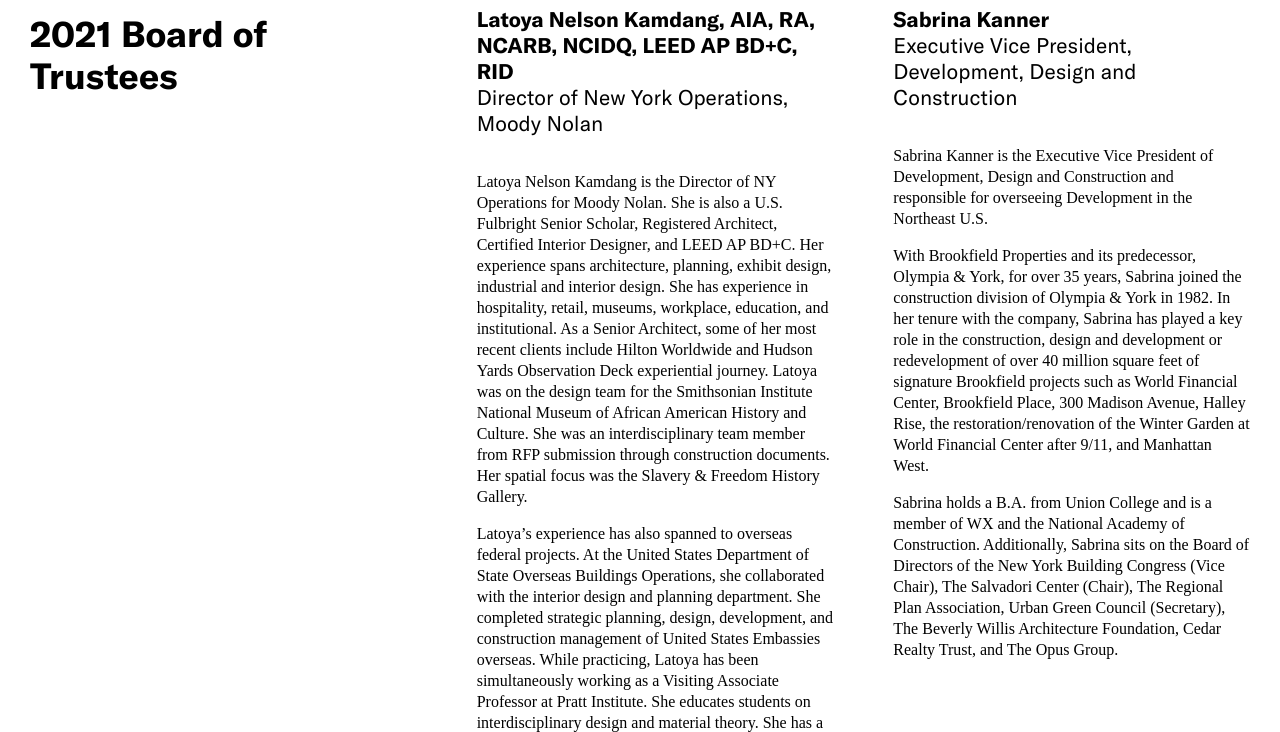
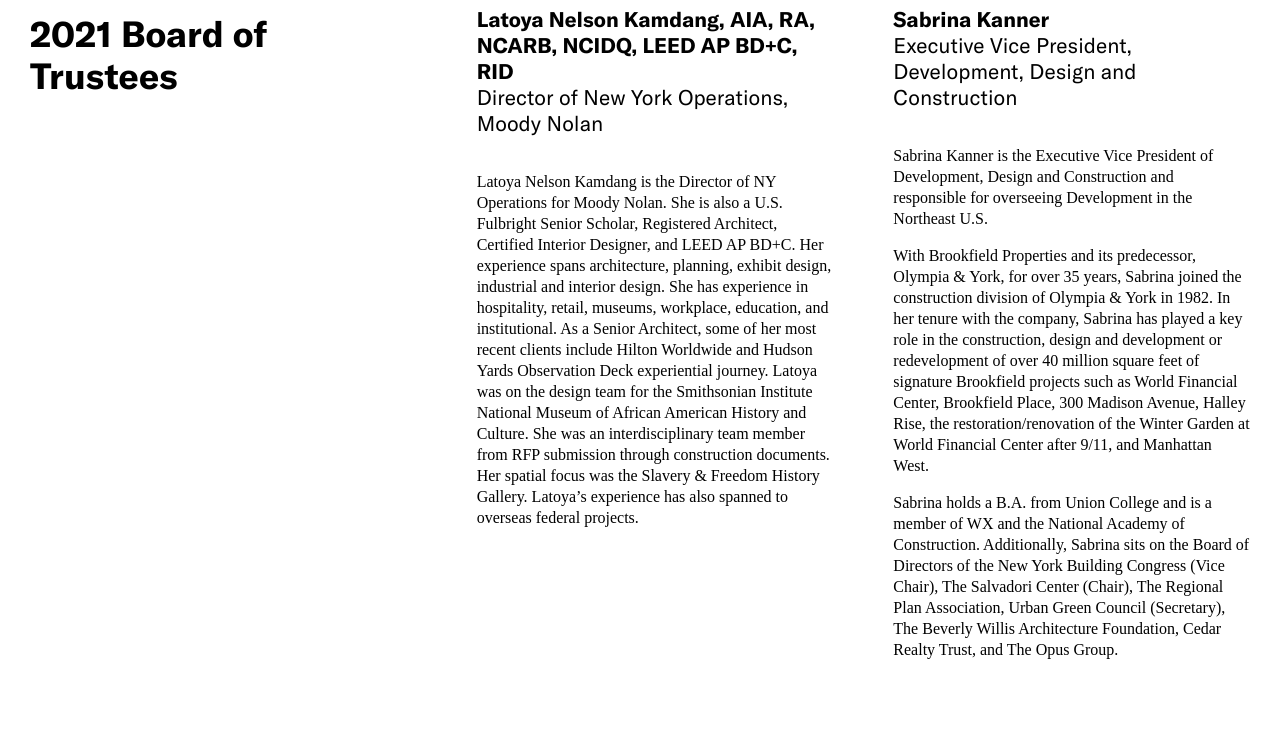
Before and after one commit to jengalas/bwaf-bbw, a Jekyll site: the page built from about/boardandstaff.md, in a window 1280 px wide and 900 px high, scrolled down 3242 px, cut to the strip 87-819 px from the top of the window. Built offline with Jekyll 4.4.1, drawn with Linux system fonts in a browser that asks for light colours; some web fonts are replaced; some of the changed text lies outside the part shown.

Commit message:
Update from Forestry.io Aislinn McNamara updated about/boardandstaff.md

```diff
--- a/about/boardandstaff.md
+++ b/about/boardandstaff.md
@@ -97,29 +97,17 @@
   - title: Latoya Nelson Kamdang, AIA, RA, NCARB, NCIDQ, LEED AP BD+C, RID
     title_role: Director of New York Operations, Moody Nolan
     image: "/v1618332981/20191107_Latoya16463-cropped_xjlbgz.jpg"
-    description: "Latoya Nelson Kamdang is the Director of NY Operations for Moody
+    description: Latoya Nelson Kamdang is the Director of NY Operations for Moody
       Nolan. She is also a U.S. Fulbright Senior Scholar, Registered Architect, Certified
       Interior Designer, and LEED AP BD+C. Her experience spans architecture, planning,
       exhibit design, industrial and interior design. She has experience in hospitality,
-      retail, museums, workplace, education, and institutional.  As a Senior Architect,
+      retail, museums, workplace, education, and institutional. As a Senior Architect,
       some of her most recent clients include Hilton Worldwide and Hudson Yards Observation
       Deck experiential journey. Latoya was on the design team for the Smithsonian
       Institute National Museum of African American History and Culture. She was an
       interdisciplinary team member from RFP submission through construction documents.
-      Her spatial focus was the Slavery & Freedom History Gallery.  \n\nLatoya’s experience
-      has also spanned to overseas federal projects. At the United States Department
-      of State Overseas Buildings Operations, she collaborated with the interior design
-      and planning department. She completed strategic planning, design, development,
-      and construction management of United States Embassies overseas. While practicing,
-      Latoya has been simultaneously working as a Visiting Associate Professor at
-      Pratt Institute. She educates students on interdisciplinary design and material
-      theory. She has a research focus on expanding urban areas, neighborhood gentrification,
-      sustainable technologies, and indigenous architecture. Latoya earned a Master
-      of Architecture from University of Pennsylvania School of Design as well as
-      a Certificate in Real Estate Design & Development from the Wharton School of
-      Business. She has a Master of Fine Arts degree from George Washington University
-      and a Bachelor of Science in Business Administration and Marketing from Georgetown
-      University. "
+      Her spatial focus was the Slavery & Freedom History Gallery. Latoya’s experience
+      has also spanned to overseas federal projects.
   - title: Sabrina Kanner
     title_role: Executive Vice President, Development, Design and Construction
     image: "/v1618331682/SK_Updated_headshot_Nov_2018_jmoamd.jpg"
```
